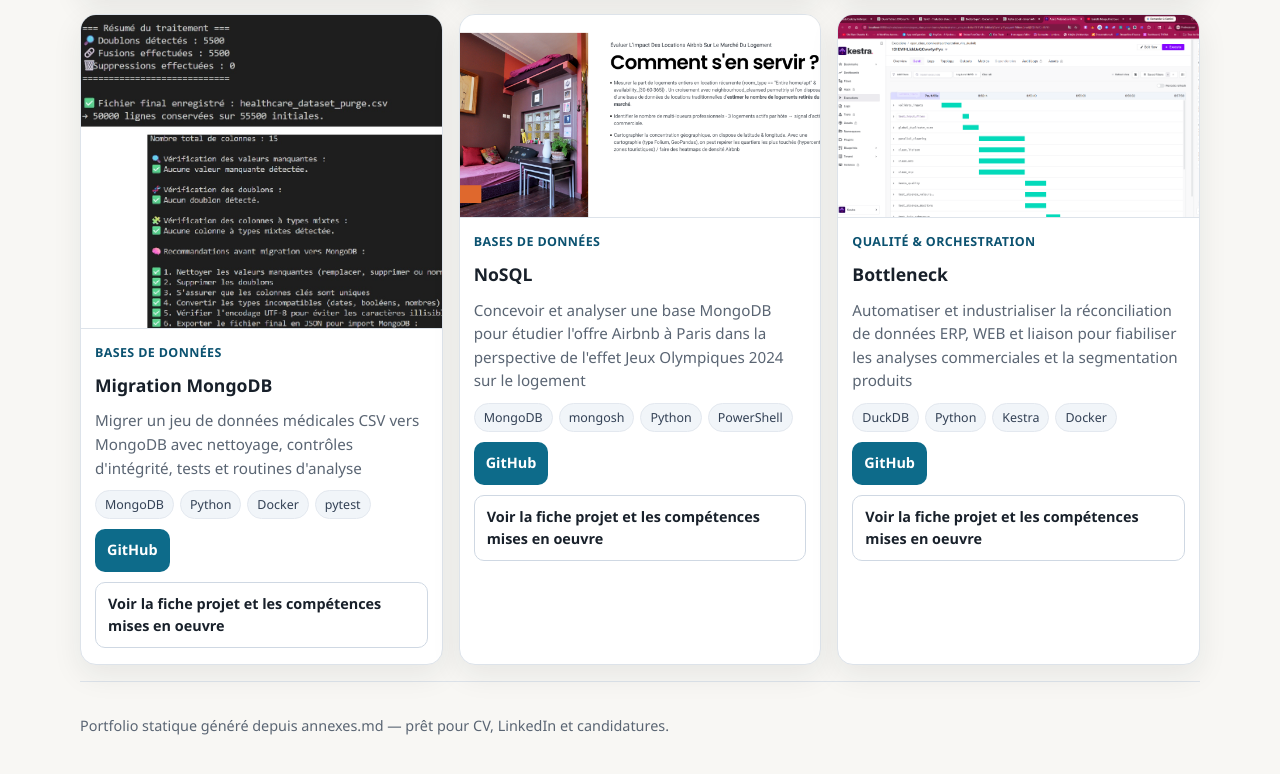
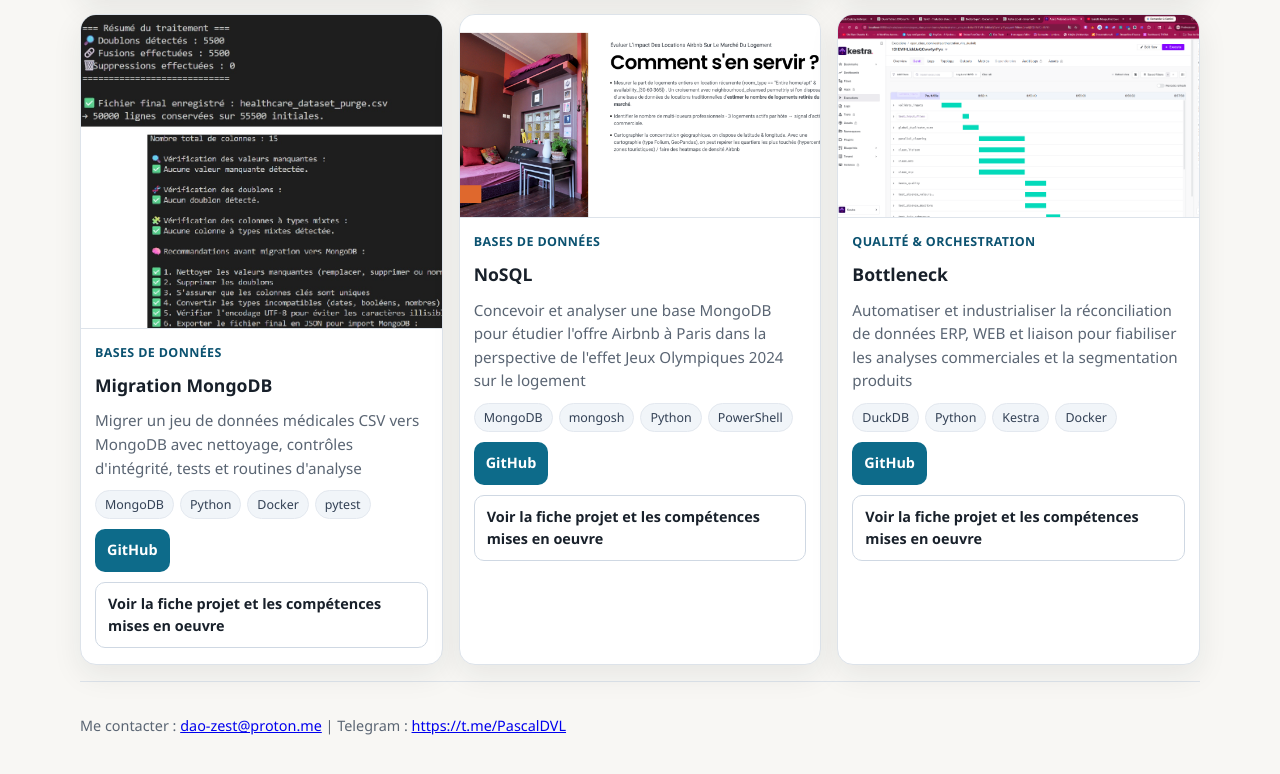
Before and after one commit to PascalDuval/portfolio-pduval-DATA-IA, a plain HTML site: page index.html in a window 1280 px wide. Shown: the part 2798-3572 px from the top of the page. Drawn offline with Linux system fonts and the light colour scheme.

Commit message:
Update homepage footers with email and Telegram contact links

```diff
--- a/index.html
+++ b/index.html
@@ -44,7 +44,7 @@ J'entends être une passerelle entre pensée critique et systèmes intelligents.
           </main>
 
           <footer class="container">
-            <p>Portfolio statique généré depuis annexes.md — prêt pour CV, LinkedIn et candidatures.</p>
+            <p>Me contacter : <a href="mailto:dao-zest@proton.me">dao-zest@proton.me</a> | Telegram : <a href="https://t.me/PascalDVL" target="_blank" rel="noreferrer">https://t.me/PascalDVL</a></p>
           </footer>
 
           <script src="./assets/app.js"></script>
```
Also changed, not shown: index-en.html (+1 -1 lines).
